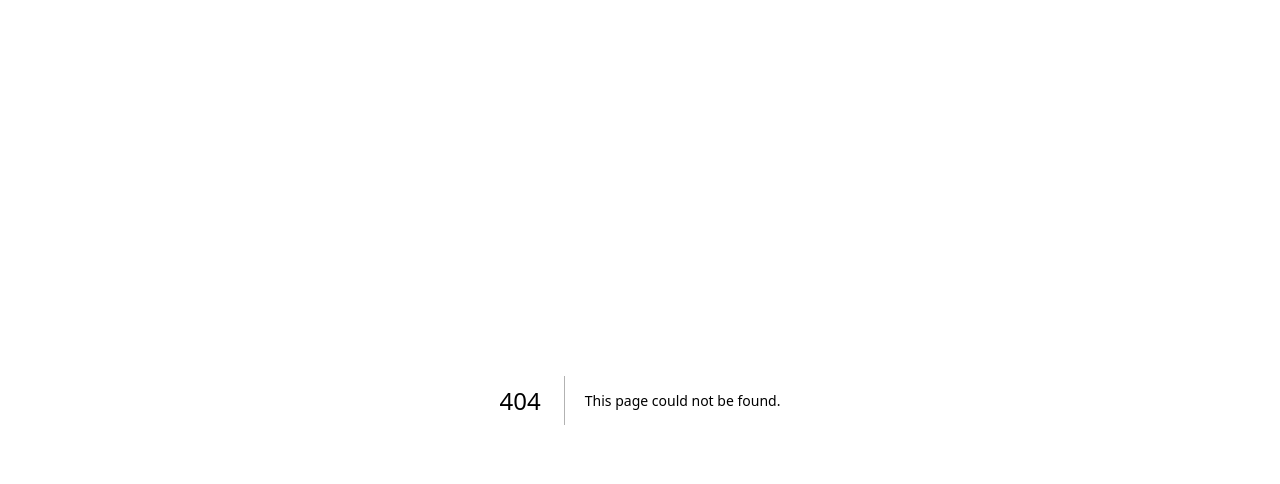
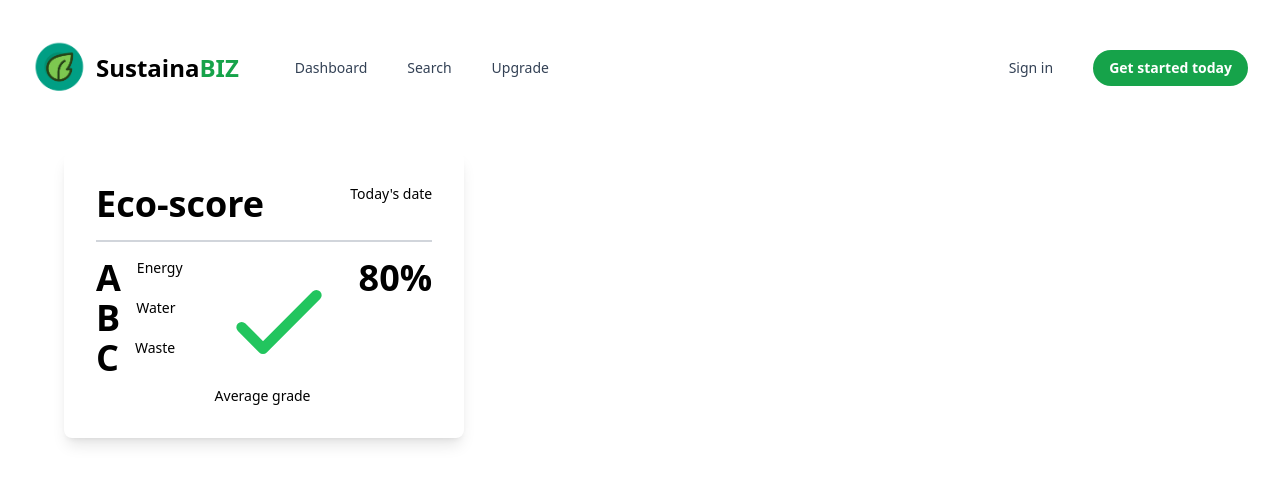
Before and after one commit to ru1nw/lahacks23, a Next.js app: page /business-dashboard in a window 1280 px wide. Before the commit this address had no page. Shown: the top 484 px of the page. Built offline with nearby package versions, Linux system fonts and the light colour scheme; no server answers.

Commit message:
Set up search

```diff
--- /dev/null
+++ b/pages/business-dashboard.jsx
@@ -0,0 +1,56 @@
+import { Header } from "@/components/Header";
+
+export default function BusinessDashboard() {
+  return (
+    <>
+      <Header variant="business" />
+      {/* show a large card with significant box-shadow and border-radius. On a desktop screen, it should be on the top left, taking up about half the remaining screen height and about 2/3 the remaining screen width. */}
+      <div className="flex flex-col items-start mt-4 h-screen">
+        <div className="bg-white rounded-lg shadow-lg p-8 mx-16">
+          {/* There says "Eco-score" in large font and bolded in the top left corner and today's date in small font and normal in the top right. Below this, there's a gray horizontal bar that's 1/5th the way down the card which almost touches the left and right ends of the card. Below this horizontal line, there are two columns. On the left column, there are three rows. Each row has a large grade rating (A, B, C, D, or F) on the left and a small description of the grade on the right. The first row is for the "Energy" grade. The second row is for the "Water" grade. The third row is for the "Waste" grade. On the right column, there is a large speedometer that shows the average grade of the three grades. The speedometer has a needle that points to the score (in this case, about 80% of the way around the speedometer). Below the speedometer, there is, in medium font, a large percentage number that shows the average grade of the three grades. Below this, there is, in small font, a small description of the average grade. */}
+          <div className="flex flex-row justify-between">
+            <p className="text-4xl font-bold">Eco-score</p>
+            <p className="text-sm">Today&apos;s date</p>
+          </div>
+          <div className="h-0.5 bg-gray-300 my-4"></div>
+          <div className="flex flex-row">
+            <div className="flex flex-col">
+              <div className="flex flex-row">
+                <p className="text-4xl font-bold">A</p>
+                <p className="text-sm ml-4">Energy</p>
+              </div>
+              <div className="flex flex-row">
+                <p className="text-4xl font-bold">B</p>
+                <p className="text-sm ml-4">Water</p>
+              </div>
+              <div className="flex flex-row">
+                <p className="text-4xl font-bold">C</p>
+                <p className="text-sm ml-4">Waste</p>
+              </div>
+            </div>
+            <div className="flex flex-col ml-8">
+              <div className="flex flex-row">
+                <svg
+                  className="h-32 w-32 text-green-500"
+                  xmlns="http://www.w3.org/2000/svg"
+                  fill="none"
+                  viewBox="0 0 24 24"
+                  stroke="currentColor"
+                >
+                  <path
+                    strokeLinecap="round"
+                    strokeLinejoin="round"
+                    strokeWidth={2}
+                    d="M5 13l4 4L19 7"
+                  />
+                </svg>
+                <p className="text-4xl font-bold ml-4">80%</p>
+              </div>
+              <p className="text-sm">Average grade</p>
+            </div>
+          </div>
+        </div>
+      </div>
+    </>
+  );
+}
--- a/pages/dashboard.jsx
+++ b/pages/dashboard.jsx
@@ -1,8 +1,10 @@
 import { Header } from "@/components/Header";
 import Form from "@/components/Form";
 import { useState } from "react";
+import { useRouter } from "next/router";
 
 export default function Dashboard() {
+  const router = useRouter();
   const [status, setStatus] = useState("doing");
 
   return (
@@ -10,15 +12,47 @@ export default function Dashboard() {
       <Header variant={status === "done" && "business"} />
       {status === "doing" ? (
         <Form
-          onSubmit={() => {
+          onSubmit={(postData) => {
             setStatus("loading");
             setTimeout(() => setStatus("done"), 2500);
           }}
         />
       ) : status === "loading" ? (
-        <div>Loading...</div>
+        <>
+          {/* show a large hourglass here and a message below it saying "Loading..." */}
+          <div className="flex flex-col items-center mt-48 h-screen">
+            <div className="animate-spin rounded-full h-32 w-32 border-t-2 border-b-2 border-gray-900"></div>
+            <p className="text-2xl font-bold">Loading...</p>
+          </div>
+        </>
       ) : (
-        <div>Success</div>
+        <>
+          {/* show a large checkmark here and a message below it saying "Success!" */}
+          <div className="flex flex-col items-center mt-48 h-screen">
+            <svg
+              className="animate-pulse h-32 w-32 text-green-500"
+              xmlns="http://www.w3.org/2000/svg"
+              fill="none"
+              viewBox="0 0 24 24"
+              stroke="currentColor"
+            >
+              <path
+                strokeLinecap="round"
+                strokeLinejoin="round"
+                strokeWidth={2}
+                d="M5 13l4 4L19 7"
+              />
+            </svg>
+            <p className="text-2xl font-bold">Success!</p>
+            {/* button to go to the dashboard */}
+            <button
+              className="mt-4 px-4 py-2 bg-gray-900 text-white rounded-md"
+              onClick={() => router.push("/business-dashboard")}
+            >
+              Go to Dashboard
+            </button>
+          </div>
+        </>
       )}
     </>
   );
--- /dev/null
+++ b/pages/search.jsx
@@ -0,0 +1,11 @@
+import { Consumer } from "@/components/Consumer";
+import { Header } from "@/components/Header";
+
+export default function Search() {
+  return (
+    <>
+      <Header variant="consumer"/>
+      <Consumer />
+    </>
+  );
+}
```
